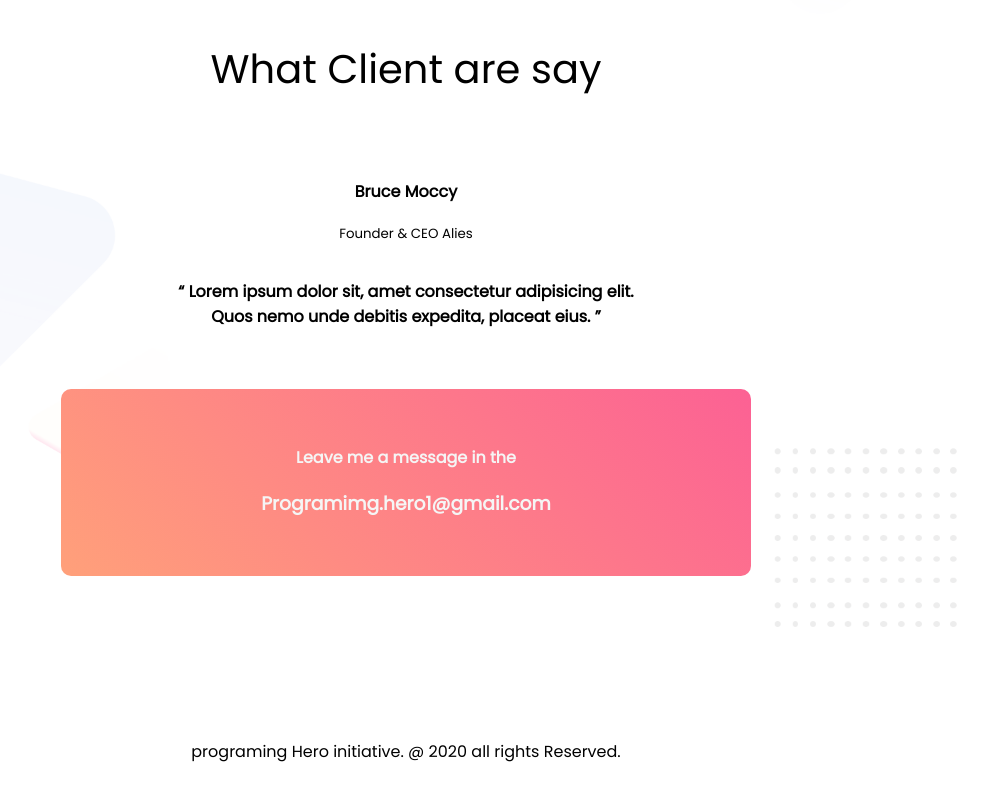
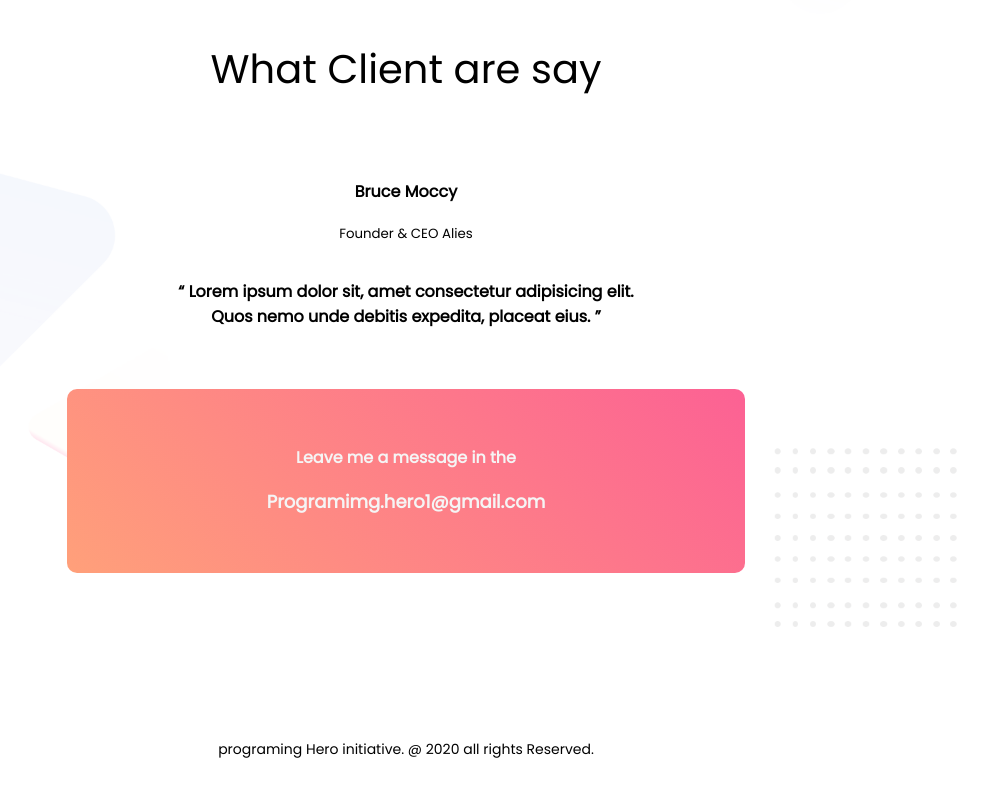
Before and after one commit to arafatomiteepti/parsonal-web-, a plain HTML site: page index.html in a window 1280 px wide. Shown: the part 2271-3071 px from the top of the page, without its empty margins (234-1221 px from the left). Drawn offline with Linux system fonts and the light colour scheme.

Commit message:
full added

```diff
--- a/style.css
+++ b/style.css
@@ -141,7 +141,8 @@ font-weight: 500;
 text-decoration: none;
 }
 .button h3 {
- font-size: 900;
+    font-size: large;
+ font-weight: 900;
  color: whitesmoke;
 }
 .button p{
@@ -151,6 +152,8 @@ text-decoration: none;
 
 }
 footer{
+    font-size: 14px;
+    font-weight: 400;
     text-align: center;
 margin-bottom: 40px;
 
```
